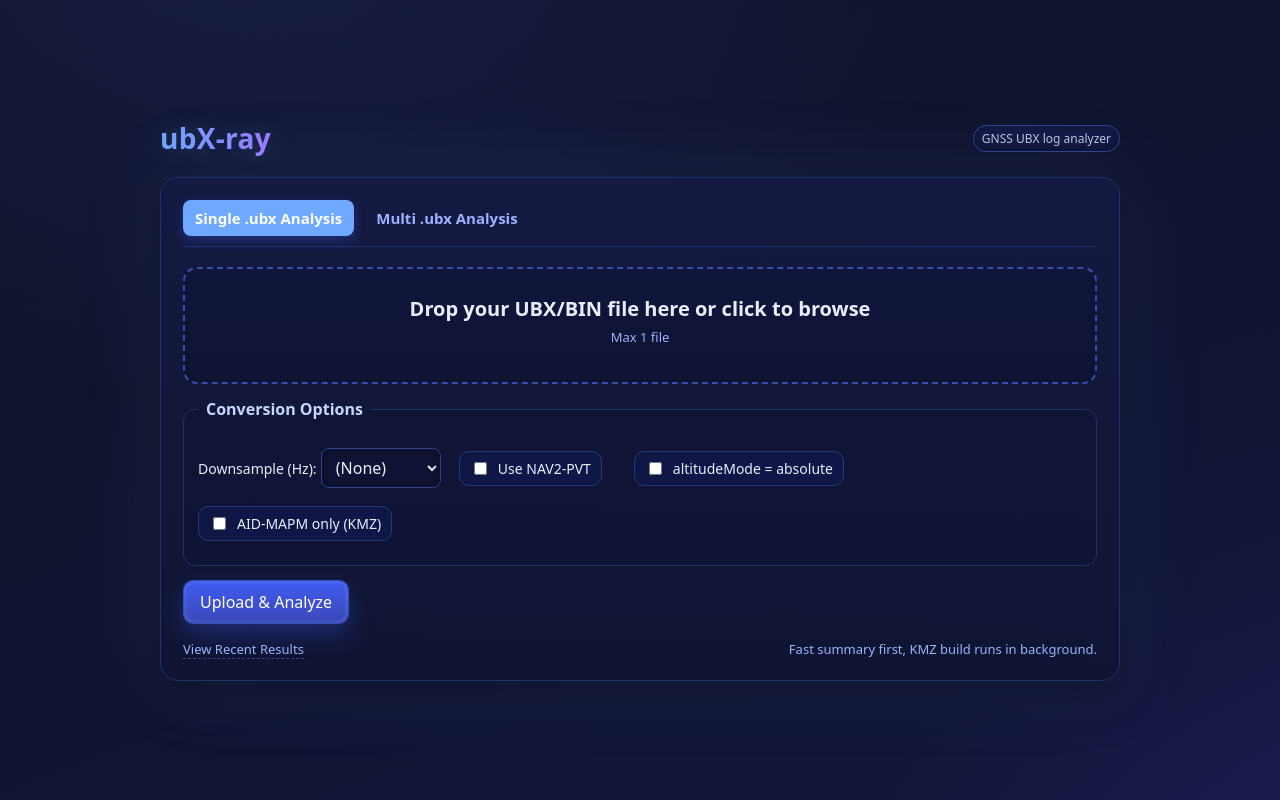
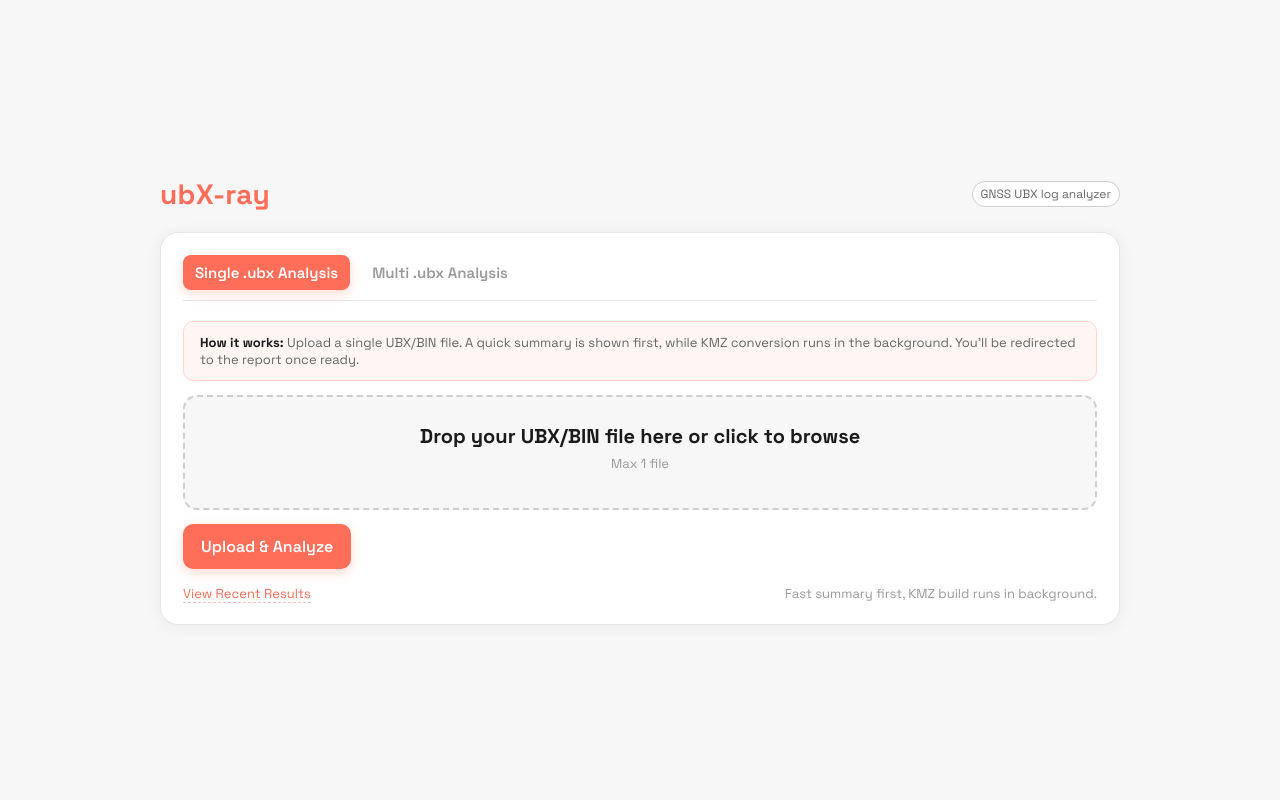
Before and after one commit to Victor-Kim-ublox/ubx-ray, a FastAPI app: page / in a window 1280 px wide. Run offline with FastAPI, Linux system fonts and the light colour scheme.

Commit message:
UI: unify all templates to u-blox branded light theme
- Convert dark-themed templates (home, report_nmea, compare4) to light theme
- Apply u-blox brand: primary #FF6E59, Space Grotesk font, light backgrounds
- Unify existing light templates (report, recent, map, compare4_*) with brand colors
- Remove conversion options from home page single/multi tabs
- Fix file name overflow in multi upload dropzones
- Fix chart color contrast (2D blue vs 3D red in accuracy chart)
- Correct fixType classification: separate GNSS+DR(4) and DR-only(1)
- Sort fix type labels by portion size, hide 0% entries
- Add split map view panel borders for better visibility
- Rename all "UBX-ray" labels to "ubX-ray" across templates and docs
- Add UI Theme section to docs/app.md

Co-Authored-By: Claude Opus 4.6 <noreply@anthropic.com>

```diff
--- a/app.py
+++ b/app.py
@@ -63,7 +63,7 @@ os.makedirs(TEMPL_DIR, exist_ok=True)
 logging.basicConfig(level=logging.INFO, format="[%(asctime)s] %(levelname)s %(message)s")
 logger = logging.getLogger("ubxray")
 
-app = FastAPI(title="UBX-ray")
+app = FastAPI(title="ubX-ray")
 app.mount("/static", StaticFiles(directory="static"), name="static")
 
 # FastAPI startup 훅에 워커 등록
--- a/templates/home.html
+++ b/templates/home.html
@@ -5,27 +5,32 @@
   <meta charset="utf-8">
   <title>ubX-ray</title>
   <meta name="viewport" content="width=device-width, initial-scale=1" />
+  <link rel="preconnect" href="https://fonts.googleapis.com">
+  <link rel="preconnect" href="https://fonts.gstatic.com" crossorigin>
+  <link href="https://fonts.googleapis.com/css2?family=Space+Grotesk:wght@400;500;600;700;800&display=swap" rel="stylesheet">
   <style>
     :root{
-    --bg1:#0f1226;
-    --bg2:#11163a;
-    --card:#151a44;
-    --muted:#9bb2ff;
-    --text:#e8eeff;
-    --accent:#6ea8ff;
-    --accent2:#9d7bff;
-    --border:#26306b;
-    --shadow: 0 10px 40px rgba(0,0,0,.35), 0 0 80px rgba(110,168,255,.15);
+    --bg:#FFFFFF;
+    --bg2:#F7F7F7;
+    --card:#FFFFFF;
+    --text:#1A1A1A;
+    --text-body:#676767;
+    --muted:#999999;
+    --primary:#FF6E59;
+    --primary-dark:#E04A35;
+    --accent:#4A90E2;
+    --border:#E6E6E6;
+    --border-dark:#CECECE;
+    --success:#557555;
+    --error:#E3140D;
+    --shadow: 0 2px 16px rgba(0,0,0,.06);
     }
     *{ box-sizing:border-box; }
     body{
     margin:0; min-height:100vh; display:flex; align-items:center; justify-content:center;
-    font-family: ui-sans-serif, system-ui, -apple-system, Segoe UI, Roboto, Arial, sans-serif;
+    font-family: 'Space Grotesk', ui-sans-serif, system-ui, -apple-system, Segoe UI, Roboto, Arial, sans-serif;
     color:var(--text);
-    background:
-    radial-gradient(1200px 800px at 20% -10%, #2b377d55, transparent 60%),
-    radial-gradient(1200px 800px at 120% 120%, #7b4cff33, transparent 60%),
-    linear-gradient(160deg, var(--bg1), var(--bg2));
+    background: var(--bg2);
     }
     .wrap { width:min(960px, 92vw); }
     header{
@@ -33,20 +38,17 @@
     }
     .brand{
     display:flex; align-items:center; gap:12px;
-    background: linear-gradient(90deg, var(--accent), var(--accent2));
-    -webkit-background-clip:text; background-clip:text; color:transparent;
+    color:var(--primary);
     font-weight:800; font-size:28px; letter-spacing:.3px;
-    text-shadow: 0 0 24px #6ea8ff44;
     }
     .badge{
-    font-size:12px; color:#d7e3ff; opacity:.85;
-    border:1px solid #3b4bab; padding:4px 8px; border-radius:999px;
-    background: linear-gradient(180deg, #1a2257cc, #121848cc);
-    box-shadow: inset 0 0 10px #0006;
+    font-size:12px; color:var(--text-body);
+    border:1px solid var(--border-dark); padding:4px 8px; border-radius:999px;
+    background: var(--bg);
     }
 
     .card{
-    background: linear-gradient(180deg, rgba(21,26,68,.9), rgba(16,20,50,.9));
+    background: var(--card);
     border:1px solid var(--border); border-radius:18px; padding:22px;
     box-shadow: var(--shadow);
     }
@@ -59,74 +61,75 @@
       font-size:15px; font-weight:600; padding:8px 12px; border-radius:8px;
       transition:.2s;
     }
-    .tab-btn:hover { color:#cfe0ff; background:#ffffff0a; }
-    .tab-btn.active { color:#fff; background:var(--accent); box-shadow:0 4px 12px #3f5bf055; }
+    .tab-btn:hover { color:var(--text); background:var(--bg2); }
+    .tab-btn.active { color:#fff; background:var(--primary); box-shadow:0 4px 12px rgba(255,110,89,.25); }
     .tab-pane { display:none; animation: fadeIn .3s; }
     .tab-pane.active { display:block; }
     @keyframes fadeIn { from { opacity:0; transform:translateY(5px); } to { opacity:1; transform:translateY(0); } }
 
     /* Dropzone (as label for file input) */
     .drop{
-    border:2px dashed #3b4bab; border-radius:14px; padding:26px; text-align:center;
+    border:2px dashed var(--border-dark); border-radius:14px; padding:26px; text-align:center;
     transition:.2s border-color, .2s transform, .2s background;
-    background: linear-gradient(180deg, #10163b, #0f1433);
+    background: var(--bg2);
     display:block; cursor:pointer; user-select:none;
+    overflow:hidden;
     }
     .drop.dragover{
-    border-color:#80b3ff;
-    background: linear-gradient(180deg, #111b49, #151e58);
+    border-color:var(--primary);
+    background: #FFF5F3;
     transform: scale(1.01);
-    box-shadow: 0 0 0 3px #80b3ff33 inset;
+    box-shadow: 0 0 0 3px rgba(255,110,89,.15) inset;
     }
-    .drop h2{ margin:0 0 6px; font-size:20px; }
-    .drop h3{ margin:0 0 4px; font-size:16px; color:#cfe0ff; }
+    .drop h2{ margin:0 0 6px; font-size:20px; color:var(--text); }
+    .drop h3{ margin:0 0 4px; font-size:16px; color:var(--text-body); }
     .hint{ color:var(--muted); font-size:13px; }
-    .file-name{ margin-top:10px; font-size:14px; color:#dfe7ff; }
+    .file-name{ margin-top:10px; font-size:14px; color:var(--text); overflow:hidden; text-overflow:ellipsis; white-space:nowrap; max-width:100%; }
 
     /* Options */
     fieldset{
     border:1px solid var(--border); border-radius:12px; padding:14px 14px 10px;
-    background: #0f1434aa;
+    background: var(--bg2);
     }
-    legend{ padding:0 8px; color:#c7d6ff; font-weight:600; }
-    label{ font-size:14px; }
+    legend{ padding:0 8px; color:var(--text); font-weight:600; }
+    label{ font-size:14px; color:var(--text-body); }
     select, button{ font: inherit; }
     select{
-    border:1px solid #33408f; background:#0f1434; color:#e8eeff; border-radius:8px;
+    border:1px solid var(--border-dark); background:var(--bg); color:var(--text); border-radius:8px;
     padding:7px 10px; min-width:120px; outline:none;
-    box-shadow: inset 0 0 12px #0006;
     }
     .chk{
     display:inline-flex; align-items:center; gap:8px; margin-right:14px;
-    background:#101747; border:1px solid #2a387c; padding:7px 10px; border-radius:10px;
+    background:var(--bg); border:1px solid var(--border); padding:7px 10px; border-radius:10px;
     }
 
     /* Actions */
     .actions{ display:flex; align-items:center; gap:12px; }
     .btn{
-    padding:10px 16px; border-radius:10px; border:1px solid #3a4db1; color:#fff;
-    background: linear-gradient(180deg, #3f5bf0, #3b48b8);
-    box-shadow: 0 10px 24px #3f5bf055, 0 0 0 3px #6ea8ff22 inset;
-    cursor:pointer; transition:.15s transform, .2s box-shadow, .2s filter;
+    padding:10px 16px; border-radius:10px; border:2px solid var(--primary); color:#fff;
+    background: var(--primary);
+    box-shadow: 0 4px 12px rgba(255,110,89,.25);
+    cursor:pointer; transition:.15s transform, .2s box-shadow, .2s background;
+    font-weight:600;
     }
-    .btn:hover{ transform: translateY(-1px); filter:brightness(1.03); }
+    .btn:hover{ transform: translateY(-1px); background:var(--primary-dark); border-color:var(--primary-dark); }
     .btn:disabled{ opacity:.65; cursor:not-allowed; filter:grayscale(.2); }
 
-    /* Spinner (Windows-like ring) */
+    /* Spinner */
     .spinner{
     display:none; width:28px; height:28px;
-    border:3px solid #d7e3ff44; border-top-color:#6ea8ff; border-radius:50%;
+    border:3px solid var(--border); border-top-color:var(--primary); border-radius:50%;
     animation: spin .8s linear infinite;
     }
     @keyframes spin { to{ transform: rotate(360deg); } }
-    #loadingText{ display:none; color:#9bb2ff; font-weight:600; }
+    #loadingText{ display:none; color:var(--text-body); font-weight:600; }
 
     .footer{
     margin-top:16px; display:flex; justify-content:space-between; align-items:center; gap:12px;
-    color:#b7c6ff; font-size:13px;
+    color:var(--text-body); font-size:13px;
     }
-    .links a{ color:#9bb2ff; text-decoration:none; border-bottom:1px dashed #9bb2ff55; }
-    .links a:hover{ color:#cfe0ff; border-bottom-color:#cfe0ff; }
+    .links a{ color:var(--primary); text-decoration:none; border-bottom:1px dashed rgba(255,110,89,.4); }
+    .links a:hover{ color:var(--primary-dark); border-bottom-color:var(--primary-dark); }
 
     /* Hide the real input off-screen but keep it accessible */
     .hidden-input{
@@ -137,59 +140,59 @@
     .grid4 {
       display:grid; grid-template-columns:1fr 1fr; gap:14px;
     }
-    .slot { display:flex; flex-direction:column; gap:6px; }
+    .slot { display:flex; flex-direction:column; gap:6px; min-width:0; }
     .slot-label {
-      font-size:12px; font-weight:700; color:var(--accent); letter-spacing:.5px;
+      font-size:12px; font-weight:700; color:var(--primary); letter-spacing:.5px;
       text-transform:uppercase;
     }
     .slot-tag {
       font-weight:400; text-transform:none; font-size:11px; letter-spacing:0;
     }
-    .required-tag { color:#6ea8ff; }
-    .optional-tag { color:#9bb2ff; }
+    .required-tag { color:var(--primary); }
+    .optional-tag { color:var(--muted); }
 
     /* Notice box */
     .notice {
-      background:#0d1540; border:1px solid #2a387c; border-radius:10px;
-      padding:12px 16px; font-size:13px; color:#a0b4ff;
+      background:#FFF5F3; border:1px solid #FFD6CF; border-radius:10px;
+      padding:12px 16px; font-size:13px; color:var(--text-body);
     }
-    .notice strong { color:#cfe0ff; }
+    .notice strong { color:var(--text); }
 
     /* Progress UI */
     .prog-box {
-      background:#0a1030; border:1px solid #2a387c; border-radius:12px;
+      background:var(--bg2); border:1px solid var(--border); border-radius:12px;
       padding:16px 18px; margin:14px 0;
     }
-    .prog-phase { font-size:14px; font-weight:600; color:#cfe0ff; margin-bottom:10px; }
+    .prog-phase { font-size:14px; font-weight:600; color:var(--text); margin-bottom:10px; }
     .prog-track {
-      background:#1a2257; border-radius:999px; height:6px;
+      background:var(--border); border-radius:999px; height:6px;
       overflow:hidden; margin-bottom:12px;
     }
     .prog-bar {
-      height:100%; background:linear-gradient(90deg,#3f5bf0,#9d7bff);
+      height:100%; background:linear-gradient(90deg,var(--primary),#FF9D8E);
       border-radius:999px; width:0%; transition:width .4s ease;
     }
     .prog-steps { display:flex; gap:6px; flex-wrap:wrap; }
     .prog-step {
       display:flex; align-items:center; gap:6px; font-size:12px;
-      color:#3a4a7a; background:#0f143a; border:1px solid #1a2050;
+      color:var(--muted); background:var(--bg); border:1px solid var(--border);
       border-radius:20px; padding:4px 10px; transition:.2s;
     }
     .prog-step .ps-icon { font-size:13px; }
-    .prog-step.active { color:#dfe9ff; border-color:#6ea8ff; background:#111e55; box-shadow:0 0 8px #6ea8ff33; }
-    .prog-step.done   { color:#7eb8ff; border-color:#3f5bf0; }
+    .prog-step.active { color:var(--text); border-color:var(--primary); background:#FFF5F3; box-shadow:0 0 8px rgba(255,110,89,.15); }
+    .prog-step.done   { color:var(--success); border-color:var(--success); }
     /* Multi file rows */
     .prog-files { display:flex; flex-direction:column; gap:5px; }
     .prog-file-row {
       display:flex; align-items:center; gap:10px; font-size:13px;
-      padding:6px 8px; border-radius:8px; background:#0f143a;
+      padding:6px 8px; border-radius:8px; background:var(--bg);
     }
-    .pf-num   { color:#6ea8ff; font-weight:700; min-width:48px; font-size:11px; text-transform:uppercase; }
-    .pf-name  { flex:1; color:#c7d6ff; overflow:hidden; text-overflow:ellipsis; white-space:nowrap; }
-    .pf-status{ color:#9bb2ff; font-size:12px; min-width:110px; text-align:right; }
+    .pf-num   { color:var(--primary); font-weight:700; min-width:48px; font-size:11px; text-transform:uppercase; }
+    .pf-name  { flex:1; color:var(--text); overflow:hidden; text-overflow:ellipsis; white-space:nowrap; }
+    .pf-status{ color:var(--text-body); font-size:12px; min-width:110px; text-align:right; }
     .spin-sm  {
       display:inline-block; width:11px; height:11px;
-      border:2px solid #d7e3ff44; border-top-color:#6ea8ff;
+      border:2px solid var(--border); border-top-color:var(--primary);
       border-radius:50%; animation:spin .8s linear infinite; vertical-align:middle;
     }
   </style>
@@ -210,6 +213,11 @@
 
       <!-- Tab 1: Single UBX Analysis -->
       <div id="tab-single" class="tab-pane active">
+        <div class="notice row">
+          <strong>How it works:</strong> Upload a single UBX/BIN file. A quick summary is shown first,
+          while KMZ conversion runs in the background. You'll be redirected to the report once ready.
+        </div>
+
         <form id="uploadForm" enctype="multipart/form-data">
           <!-- Pretty dropzone = label for input -->
           <label id="dropzone" class="drop row" for="fileInput">
@@ -220,37 +228,6 @@
 
           <!-- Real file input (off-screen) -->
           <input id="fileInput" class="hidden-input" type="file" name="file" accept=".ubx,.bin" required>
-
-          <fieldset id="opts" class="row">
-            <legend>Conversion Options</legend>
-            <div class="row" style="display:flex; gap:18px; flex-wrap:wrap; align-items:center;">
-              <div>
-                <label>Downsample (Hz):</label>
-                <select name="hz">
-                  <option value="">(None)</option>
-                  <option value="1">1 Hz</option>
-                  <option value="2">2 Hz</option>
-                  <option value="5">5 Hz</option>
-                  <option value="10">10 Hz</option>
-                </select>
-              </div>
-
-              <label class="chk">
-                <input type="checkbox" name="nav2">
-                <span>Use NAV2-PVT</span>
-              </label>
-
-              <label class="chk">
-                <input type="checkbox" name="alt_abs">
-                <span>altitudeMode = absolute</span>
-              </label>
-
-              <label class="chk">
-                <input type="checkbox" name="mapm">
-                <span>AID-MAPM only (KMZ)</span>
-              </label>
-            </div>
-          </fieldset>
 
           <div class="actions row" id="singleBtnRow">
             <button id="submitBtn" class="btn" type="submit">Upload &amp; Analyze</button>
@@ -325,34 +302,6 @@
               <input id="mFile4" class="hidden-input" type="file" name="file4" accept=".ubx,.bin">
             </div>
           </div>
-
-          <fieldset class="row">
-            <legend>Conversion Options (applied to all files)</legend>
-            <div style="display:flex; gap:18px; flex-wrap:wrap; align-items:center; margin-top:6px;">
-              <div>
-                <label>Downsample (Hz):</label>
-                <select name="hz">
-                  <option value="">(None)</option>
-                  <option value="1">1 Hz</option>
-                  <option value="2">2 Hz</option>
-                  <option value="5">5 Hz</option>
-                  <option value="10">10 Hz</option>
-                </select>
-              </div>
-              <label class="chk">
-                <input type="checkbox" name="nav2">
-                <span>Use NAV2-PVT</span>
-              </label>
-              <label class="chk">
-                <input type="checkbox" name="alt_abs">
-                <span>altitudeMode = absolute</span>
-              </label>
-              <label class="chk">
-                <input type="checkbox" name="mapm">
-                <span>AID-MAPM only (KMZ)</span>
-              </label>
-            </div>
-          </fieldset>
 
           <div class="actions row" id="multiBtnRow">
             <button id="multiSubmitBtn" class="btn" type="submit">Upload &amp; Compare</button>
@@ -490,7 +439,6 @@
 
       uploading = true;
       document.getElementById("singleBtnRow").style.display = "none";
-      document.getElementById("opts").querySelectorAll("input,select").forEach(el => el.disabled = true);
 
       const prog = document.getElementById("singleProgress");
       prog.style.display = "block";
@@ -545,7 +493,6 @@
         await new Promise(r => setTimeout(r, 2500));
         prog.style.display = "none";
         document.getElementById("singleBtnRow").style.display = "flex";
-        document.getElementById("opts").querySelectorAll("input,select").forEach(el => el.disabled = false);
         uploading = false;
       }
     }
@@ -707,11 +654,11 @@
         if (!files?.length) return;
         const dt = new DataTransfer(); dt.items.add(files[0]); fi.files = dt.files;
         fn.textContent = files[0].name;
-        dz.style.borderColor = '#6ea8ff'; dz.style.opacity = '1';
+        dz.style.borderColor = '#FF6E59'; dz.style.opacity = '1';
       });
       fi.addEventListener("change", () => {
         fn.textContent = fi.files.length ? fi.files[0].name : "";
-        if (fi.files.length) { dz.style.borderColor = '#6ea8ff'; dz.style.opacity = '1'; }
+        if (fi.files.length) { dz.style.borderColor = '#FF6E59'; dz.style.opacity = '1'; }
       });
     }
 
--- a/templates/map.html
+++ b/templates/map.html
@@ -10,10 +10,10 @@
   <script src="https://cdn.jsdelivr.net/npm/ol@latest/dist/ol.js"></script>
 
   <style>
-    @import url('https://fonts.googleapis.com/css2?family=Inter:wght@400;500;600;700&display=swap');
+    @import url('https://fonts.googleapis.com/css2?family=Space+Grotesk:wght@400;500;600;700;800&display=swap');
     :root {
-      --header-h: 60px; --border:#e5e7eb; --bg:#f8fafc; --ink:#1e293b; --muted:#6b7280; --accent:#0078ff;
-      --font-ublox: 'Inter', 'Helvetica Neue', Helvetica, Arial, sans-serif;
+      --header-h: 60px; --border:#E6E6E6; --bg:#F7F7F7; --ink:#1A1A1A; --muted:#676767; --accent:#FF6E59;
+      --font-ublox: 'Space Grotesk', 'Helvetica Neue', Helvetica, Arial, sans-serif;
     }
 
     html, body {
```
Also changed, not shown: docs/INDEX.md (+1 -1 lines), docs/app.md (+23 -1 lines), docs/template_compare4_report.md (+1 -1 lines), docs/template_compare4_view.md (+1 -1 lines), docs/template_home.md (+1 -1 lines), docs/template_report_nmea.md (+1 -1 lines), templates/compare4.html (+51 -50 lines), templates/compare4_overlay.html (+8 -8 lines), templates/compare4_report.html (+46 -34 lines), templates/compare4_view.html (+10 -10 lines), templates/recent.html (+10 -7 lines), templates/report.html (+16 -13 lines), templates/report_nmea.html (+39 -35 lines).
